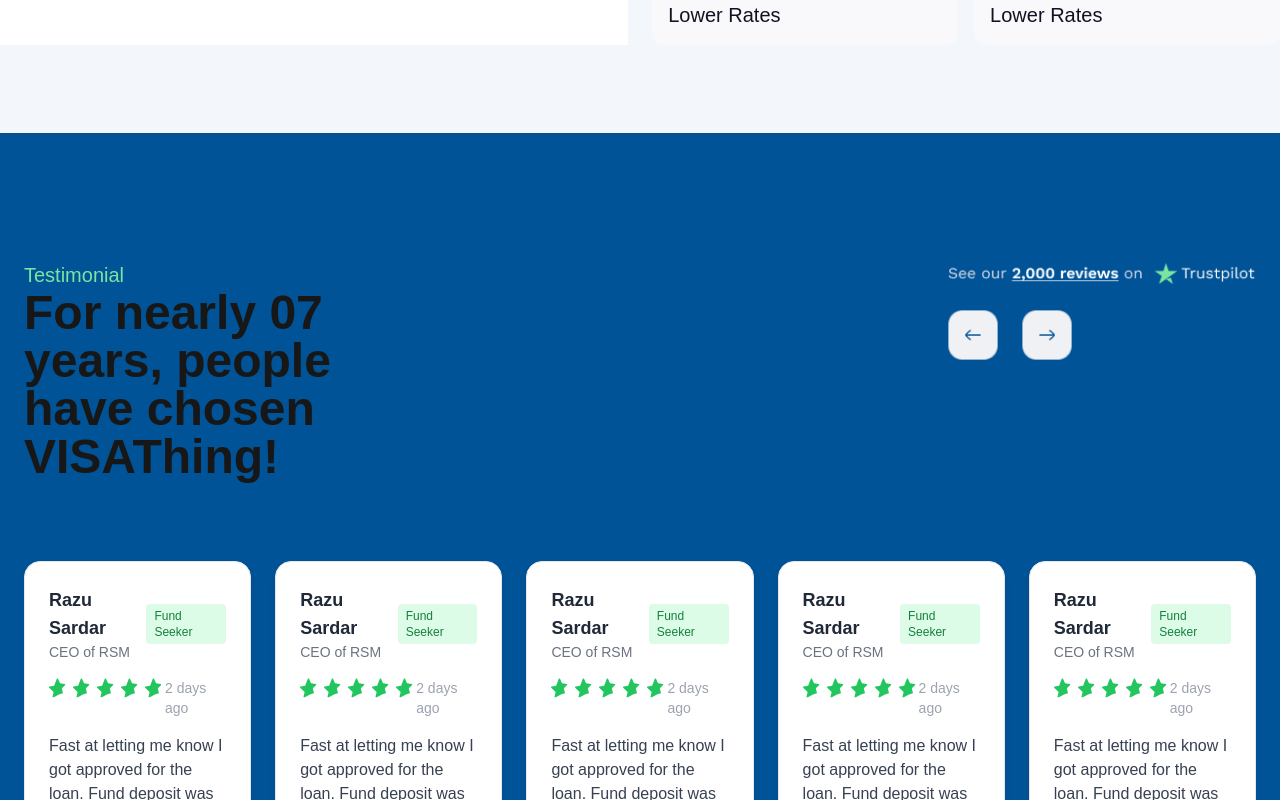
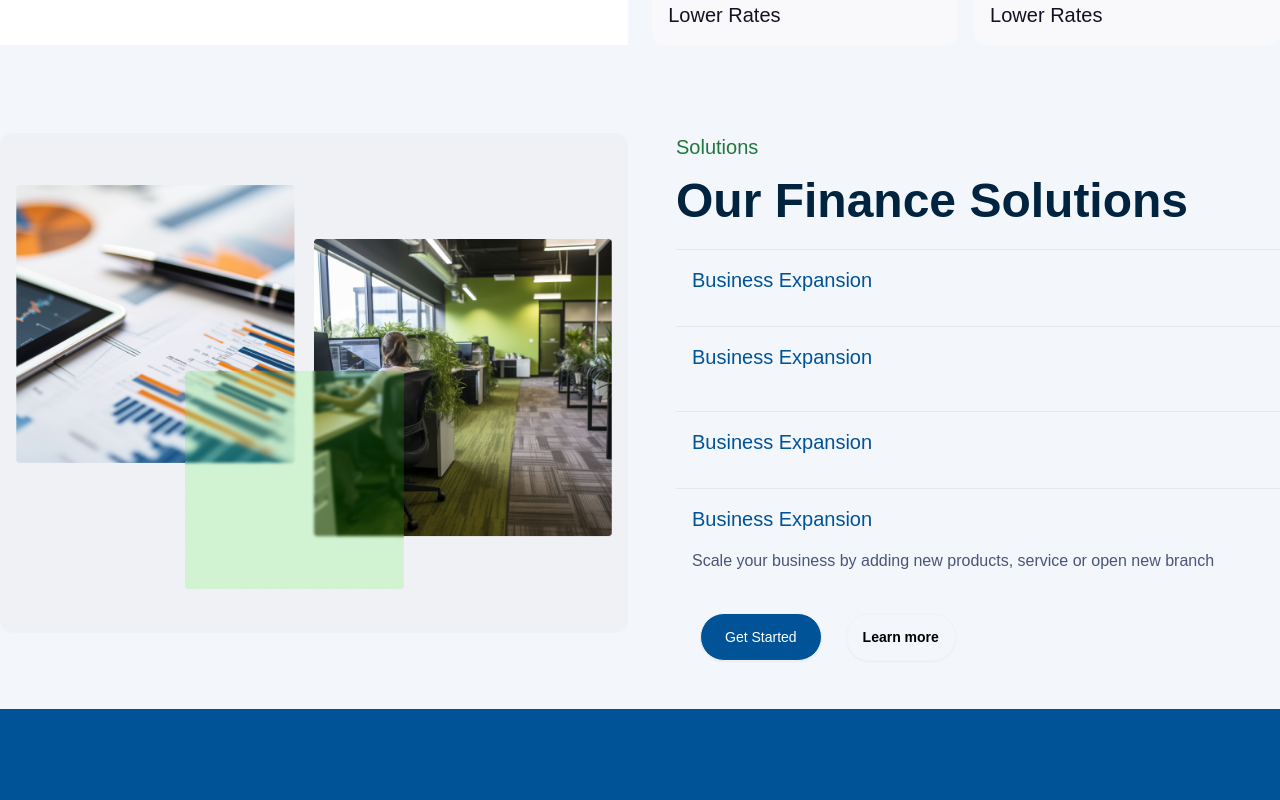
Before and after one commit to MdAlAmin212104/Landing_page, a Next.js app: page / in a window 1280 px wide. Shown: the part 1680-2480 px from the top of the page. Built offline with nearby package versions, Linux system fonts and the light colour scheme.

Commit message:
faq section added

```diff
--- a/src/app/HomePage/Card.jsx
+++ b/src/app/HomePage/Card.jsx
@@ -3,7 +3,7 @@
 
 const Card = () => {
   return (
-    <div className="grid grid-cols-1 md:grid-cols-2 gap-4 my-6">
+    <div className="grid grid-cols-1 md:grid-cols-2 gap-4 my-6 container mx-auto">
       <div className="card bg-white mt-4 pl-4">
         <h1 className="p-4 text-2xl text-[#111322] font-bold">For Investors</h1>
         <div className="mx-auto">
--- a/src/app/HomePage/CardSection.jsx
+++ b/src/app/HomePage/CardSection.jsx
@@ -4,7 +4,7 @@
 const CardSection = () => {
   return (
     <div>
-      <div className="grid grid-cols-1 sm:grid-cols-2 md:grid-cols-4 gap-2 bg-[#F9F9FB] p-16">
+      <div className="grid grid-cols-1 sm:grid-cols-2 md:grid-cols-4 gap-2 bg-[#F9F9FB] p-16 container mx-auto">
         <div className="card">
           <Image src="/image/Frame1.png" alt="image" width={345} height={345} />
         </div>
--- /dev/null
+++ b/src/app/HomePage/Solution.jsx
@@ -0,0 +1,81 @@
+import Image from "next/image";
+import React from "react";
+
+const Solution = () => {
+  return (
+    <div className="container mx-auto grid md:grid-cols-2 my-6 gap-6">
+      <div>
+        <Image
+          src="/image/Background.png"
+          alt="image"
+          width={845}
+          height={345}
+        />
+      </div>
+      <div className="ml-6">
+        <h1 className="text-xl text-[#21763F]">Solutions</h1>
+        <h1 className="text-5xl font-bold mt-4 text-[#00233F]">
+          Our Finance Solutions
+        </h1>
+        {/* <div className="mt-6">
+
+          <h1 className="text-xl font-medium text-[#005397]">Business Expansion</h1>
+        </div> */}
+        <hr className="text-[#DCDFEA] mt-6"/>
+        <div className="collapse">
+          <input type="radio" name="my-accordion-1" defaultChecked />
+          <div className="collapse-title text-xl font-medium text-[#005397]">
+          Business Expansion
+          </div>
+          <div className="collapse-content">
+            <p className="text-[#4A5578]">Scale your business by adding new products, service or open new branch</p>
+          </div>
+        </div>
+        <hr className="text-[#DCDFEA] mt-4"/>
+        <div className="collapse">
+          <input type="radio" name="my-accordion-1" defaultChecked />
+          <div className="collapse-title text-xl font-medium text-[#005397]">
+          Business Expansion
+          </div>
+          <div className="collapse-content">
+            <p className="text-[#4A5578]">Scale your business by adding new products, service or open new branch</p>
+          </div>
+        </div>
+        <hr className="text-[#DCDFEA] mt-6"/>
+        <div className="collapse">
+          <input type="radio" name="my-accordion-1" defaultChecked />
+          <div className="collapse-title text-xl font-medium text-[#005397]">
+          Business Expansion
+          </div>
+          <div className="collapse-content">
+            <p className="text-[#4A5578]">Scale your business by adding new products, service or open new branch</p>
+          </div>
+        </div>
+        <hr className="text-[#DCDFEA] mt-4"/>
+        <div className="collapse">
+          <input type="radio" name="my-accordion-1" defaultChecked />
+          <div className="collapse-title text-xl font-medium text-[#005397]">
+          Business Expansion
+          </div>
+          <div className="collapse-content">
+            <p className="text-[#4A5578]">Scale your business by adding new products, service or open new branch</p>
+          </div>
+        </div>
+        <div className="flex gap-6 p-6">
+      {/* Start Investing Button */}
+      <button className="btn bg-[#005397] text-white  rounded-full px-6 py-2 font-medium hover:bg-[#003366]">
+        Get Started
+      </button>
+
+      {/* Play Button with Image */}
+      <button className="btn bg-transparent mr-4 flex items-center gap-2 rounded-full text-black">
+        <span>Learn more</span>
+      </button>
+    </div>
+
+      </div>
+    </div>
+  );
+};
+
+export default Solution;
--- a/src/app/HomePage/Testimonials.jsx
+++ b/src/app/HomePage/Testimonials.jsx
@@ -5,6 +5,7 @@
 const Testimonials = () => {
     return (
         <div className='bg-[#005397] py-32 px-6'>
+            <div className='container mx-auto'>
             <div className='grid md:grid-cols-4 grid-cols-2 '>
             <div>
                 <h1 className='text-xl text-[#7CE4A1]'>Testimonial</h1>
@@ -31,6 +32,7 @@
                 <ReviewCard/>
                 <ReviewCard/>
             </div>
+            </div>
         </div>
     );
 };
--- a/src/app/HomePage/Works.jsx
+++ b/src/app/HomePage/Works.jsx
@@ -2,7 +2,7 @@
 
 const Works = () => {
     return (
-        <div className='p-10 mt-16 bg-white'>
+        <div className='p-10 mt-16 bg-white container mx-auto'>
             <h1 className='text-xl text-[#21763F]'>How it Works</h1>
             <p className='text-5xl font-semibold text-[#111322] mt-5'>Our Process <br />for Investors <br />and Businesses</p>
         </div>
--- a/src/app/page.js
+++ b/src/app/page.js
@@ -4,6 +4,7 @@
 import Card from "./HomePage/Card";
 import CardSection from "./HomePage/CardSection";
 import Feature from "./HomePage/Feature";
+import Solution from "./HomePage/Solution";
 import Testimonials from "./HomePage/Testimonials";
 import Works from "./HomePage/Works";
 
@@ -13,6 +14,7 @@
       <Banner/>
       <Feature/>
       <About/>
+      <Solution/>
       <Testimonials/>
       <Works/>
       <Card/>
```
Also changed, not shown: public/image/Background.png (added).
